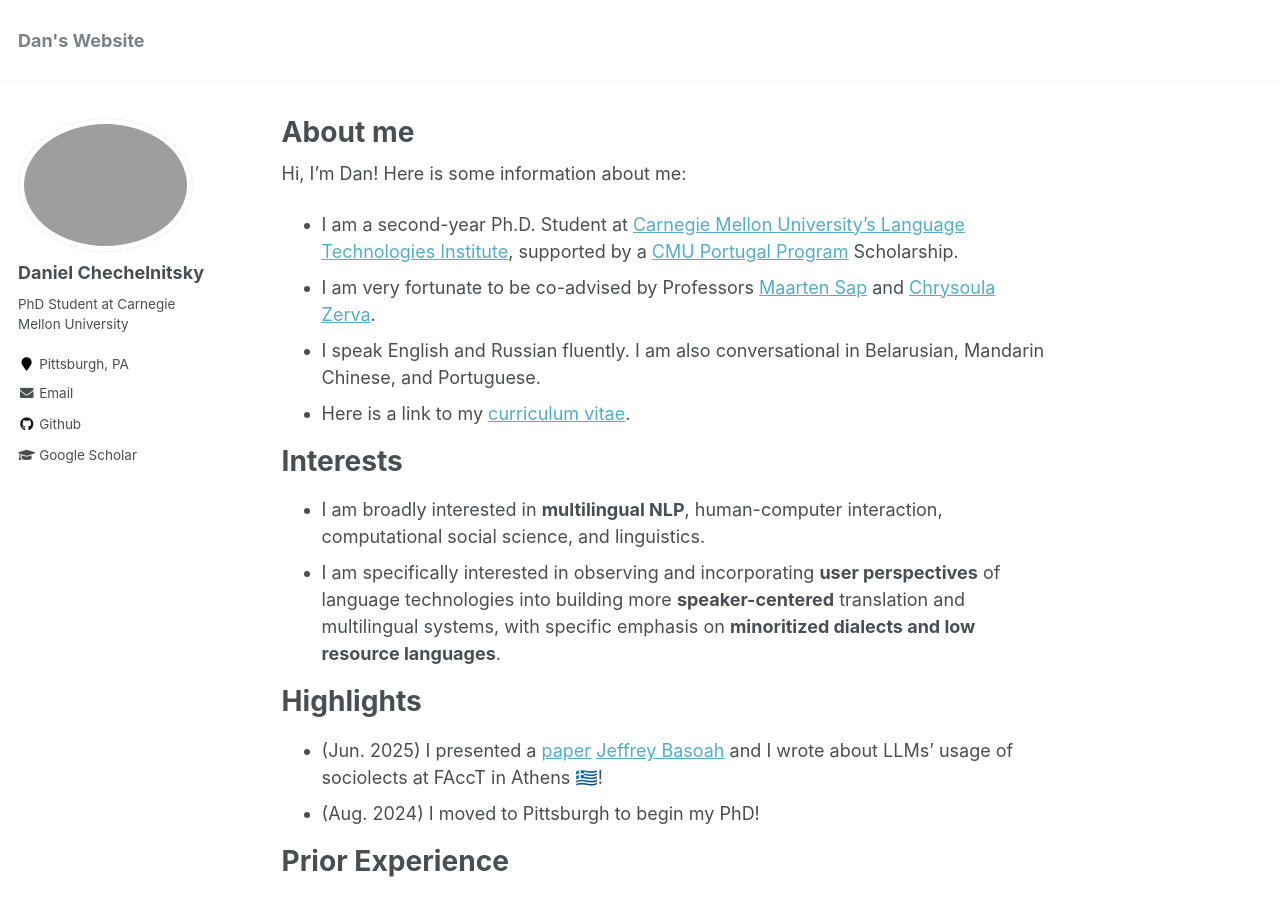
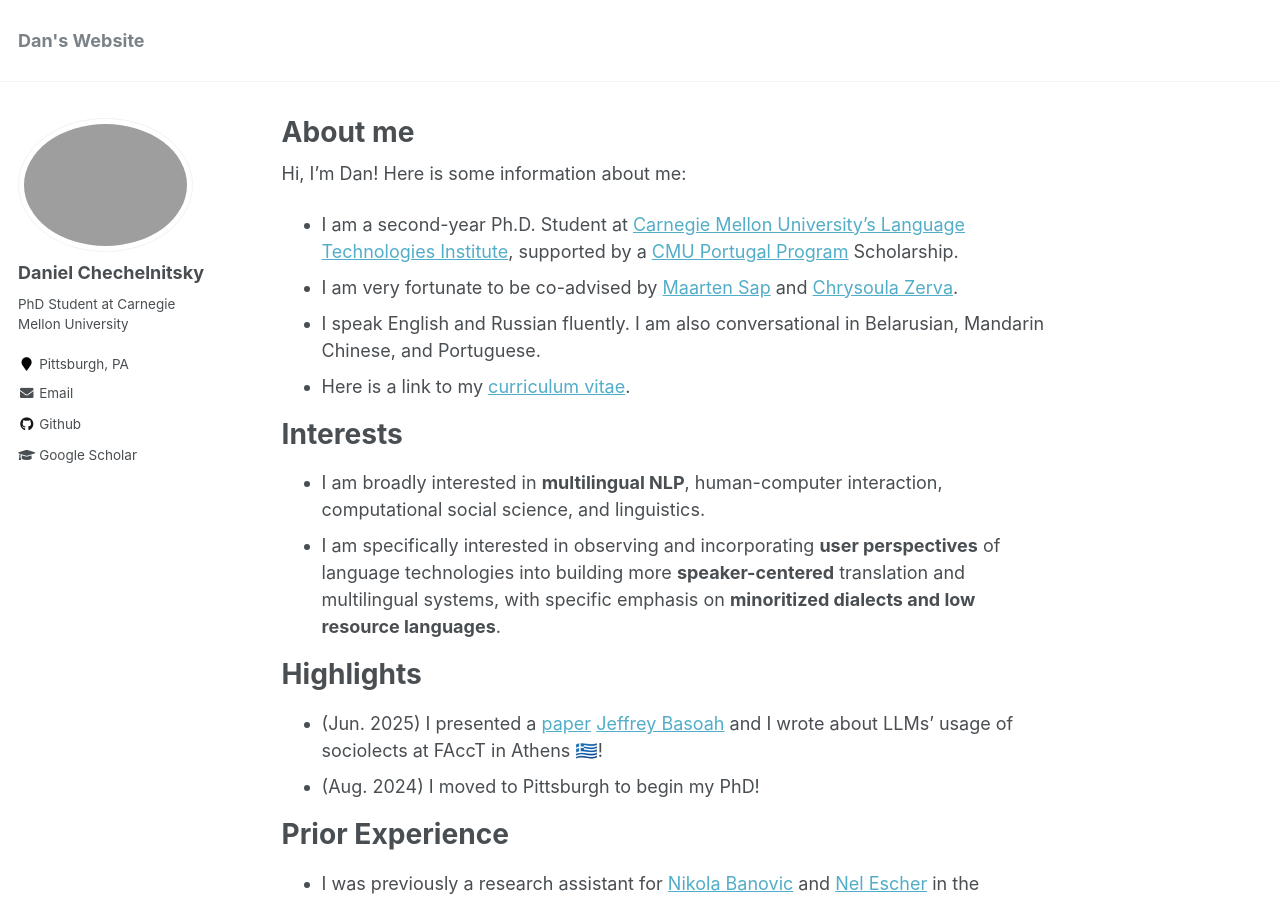
Before and after one commit to chechelnitskd/chechelnitskd.github.io, a Jekyll site: the page built from _pages/about.md, in a window 1280 px wide and 900 px high. Built offline with Jekyll 4.4.1, drawn with Linux system fonts in a browser that asks for light colours.

Commit message:
Update about.md

```diff
--- a/_pages/about.md
+++ b/_pages/about.md
@@ -10,7 +10,7 @@ redirect_from:
 
 Hi, I'm Dan! Here is some information about me:
 - I am a second-year Ph.D. Student at [Carnegie Mellon University's Language Technologies Institute](https://www.lti.cs.cmu.edu/), supported by a [CMU Portugal Program](https://cmuportugal.org/) Scholarship.
-- I am very fortunate to be co-advised by Professors [Maarten Sap](https://maartensap.com/) and [Chrysoula Zerva](https://scholar.google.com/citations?user=S5NGkFsAAAAJ&hl=en&oi=ao).
+- I am very fortunate to be co-advised by [Maarten Sap](https://maartensap.com/) and [Chrysoula Zerva](https://scholar.google.com/citations?user=S5NGkFsAAAAJ&hl=en&oi=ao).
 - I speak English and Russian fluently. I am also conversational in Belarusian, Mandarin Chinese, and Portuguese.
 - Here is a link to my [curriculum vitae](https://chechelnitskd.github.io/Chechelnitsky_CV_2025.pdf).
 
```
